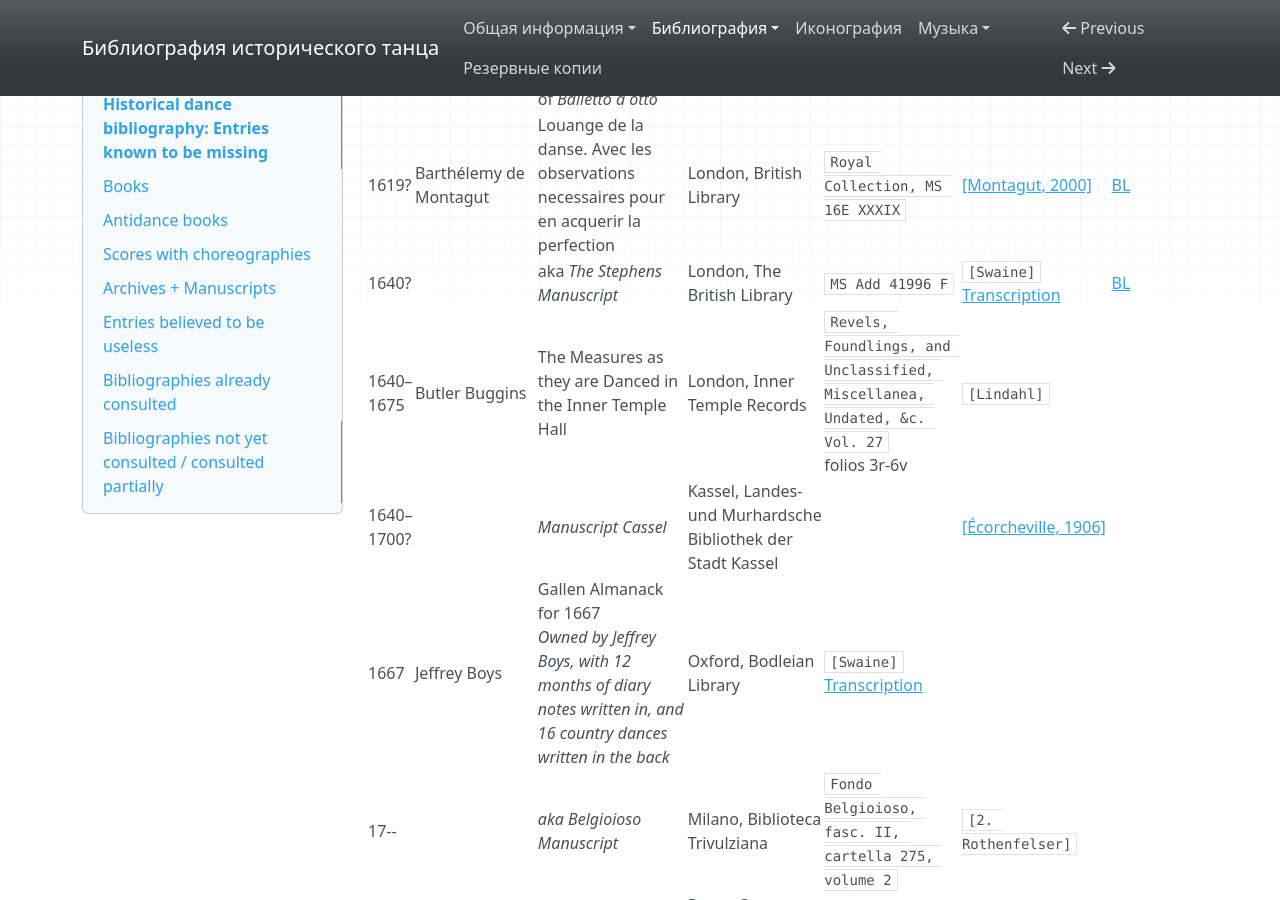
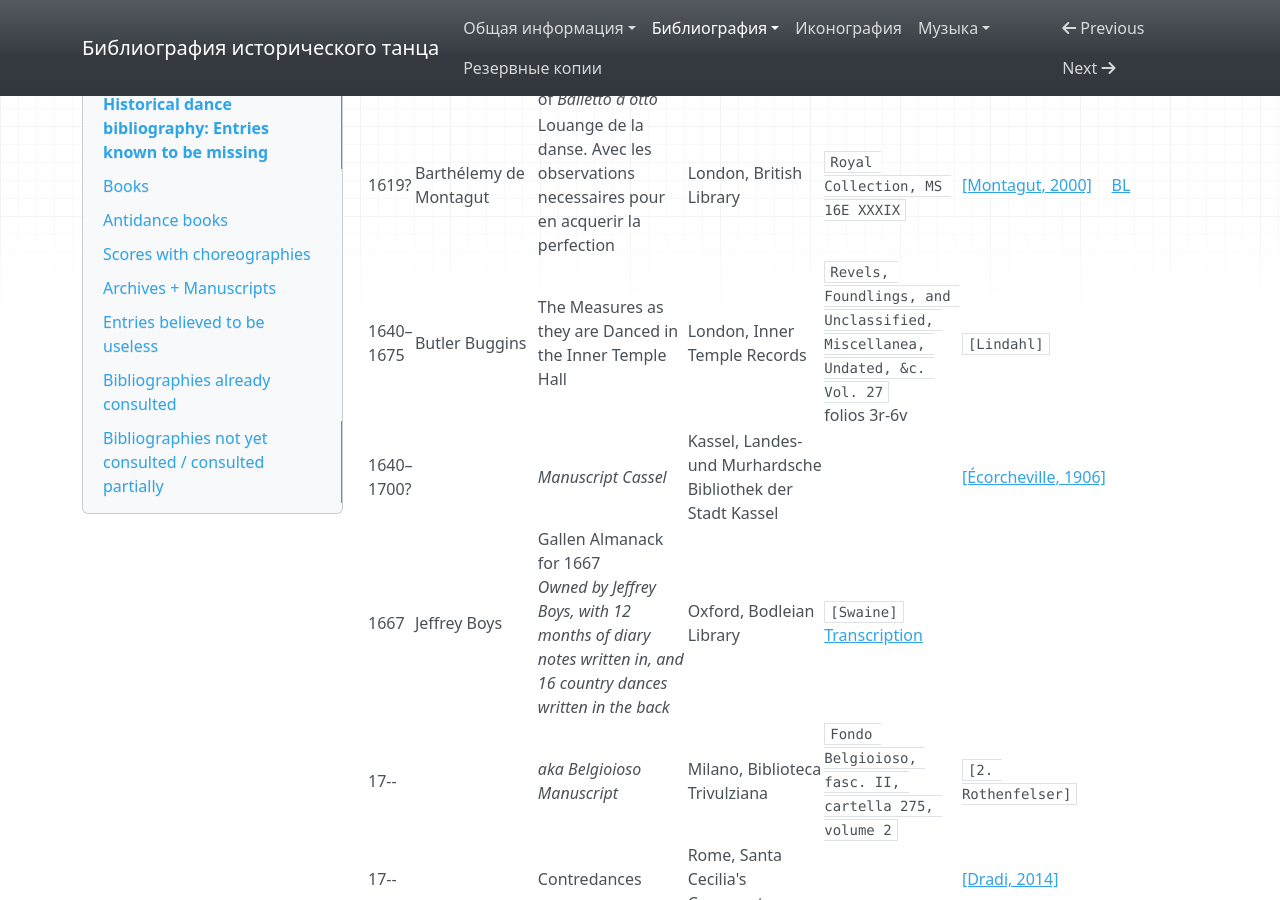
Before and after one commit to hda-technical/dancebooks, an MkDocs documentation site: the page built from docs/bibliography_missing.md, in a window 1280 px wide and 900 px high, scrolled down 63512 px. Built offline with MkDocs 1.6.1, drawn with Linux system fonts in a browser that asks for light colours; nearby versions of some CDN libraries.

Commit message:
Remove from docs

```diff
--- a/docs/bibliography_missing.md
+++ b/docs/bibliography_missing.md
@@ -629,7 +629,6 @@ _This part of the list is to joined with the general table_
 | 1614–1619? | | _aka the Stockholm Manuscript_ | Stockholm, Kungliga Biblioteket | `Cod. Holm S 253` | `[Neville, 2018]` |
 | 1616 | | Copia dell'inventione di un balletto fatto dalla Serenissima Infante Isabella di Savoia d'Este questo carnevale prossimo passato (due copie)<br/>Includes stage plan of _Balletto a otto_ | Modena, Archivio di Stato | `Archivio Estense, Archivio per Materie, Spettacoli pubblici, 9/A` | [[Bosi, 2005]](https://bib.hda.org.ru/books/bosi_2005_duchessa) | |
 | 1619? | Barthélemy de Montagut | Louange de la danse. Avec les observations necessaires pour en acquerir la perfection | London, British Library | `Royal Collection, MS 16E XXXIX` | [[Montagut, 2000]](https://bib.hda.org.ru/books/montagut_2000) | [BL](http://searcharchives.bl.uk/IAMS_VU2:IAMS040-002107209) |
-| 1640? | | aka _The Stephens Manuscript_ | London, The British Library | `MS Add 41996 F` | `[Swaine]`<br/>[Transcription](https://andrewswaine.uk/articles/stephens-transcript) | [BL](http://searcharchives.bl.uk/IAMS_VU2:IAMS040-002085808) |
 | 1640–1675 | Butler Buggins | The Measures as they are Danced in the Inner Temple Hall | London, Inner Temple Records | `Revels, Foundlings, and Unclassified, Miscellanea, Undated, &c. Vol. 27`<br/>folios 3r-6v | `[Lindahl]` | |
 | 1640–1700? | | _Manuscript Cassel_ | Kassel, Landes- und Murhardsche Bibliothek der Stadt Kassel | | [[Écorcheville, 1906]](https://bib.hda.org.ru/books/cassel_1906) |
 | 1667 | Jeffrey Boys | Gallen Almanack for 1667<br/>_Owned by Jeffrey Boys, with 12 months of diary notes written in, and 16 country dances written in the back_ | Oxford, Bodleian Library | `[Swaine]`<br/>[Transcription](https://andrewswaine.uk/articles/boys-transcript) | |
```
